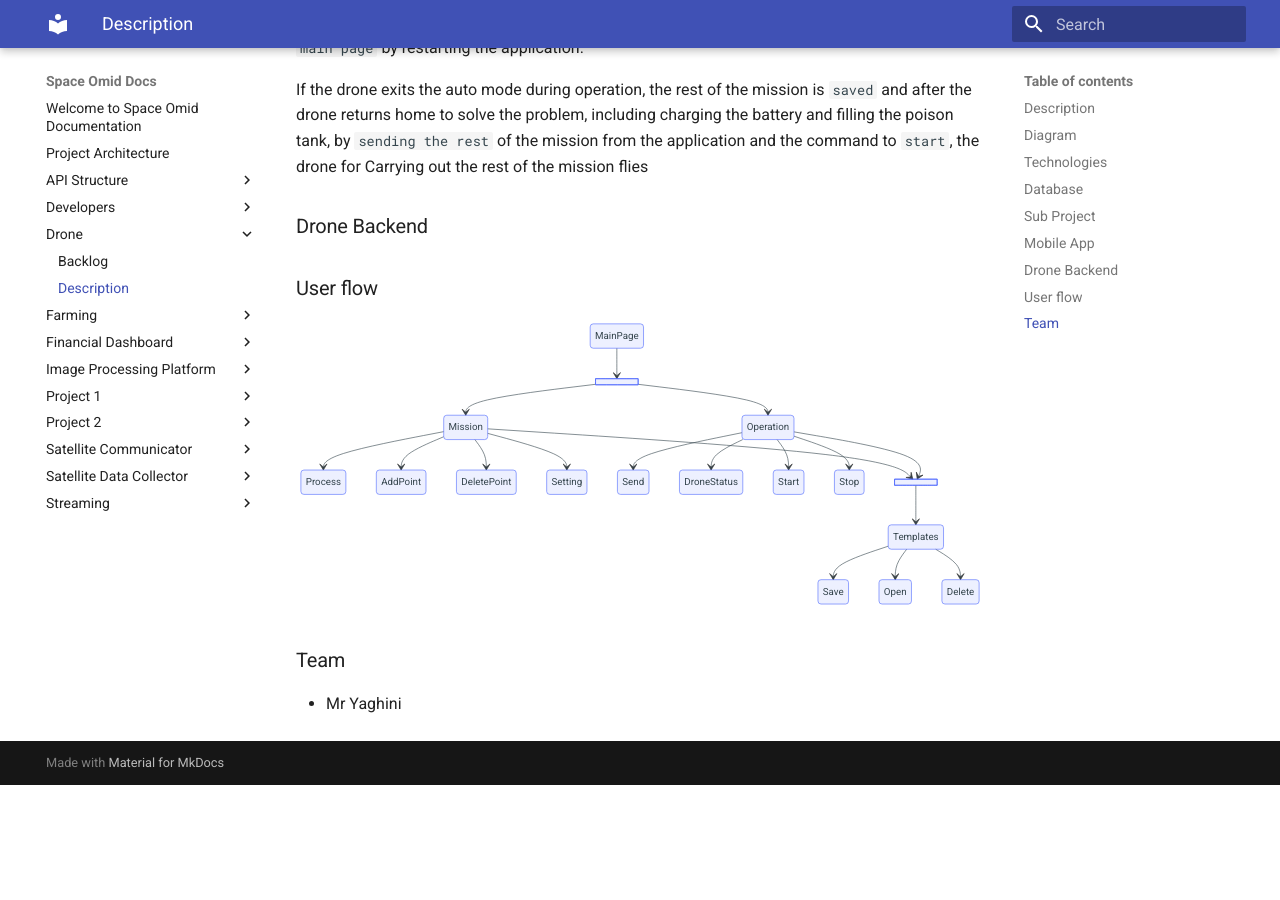
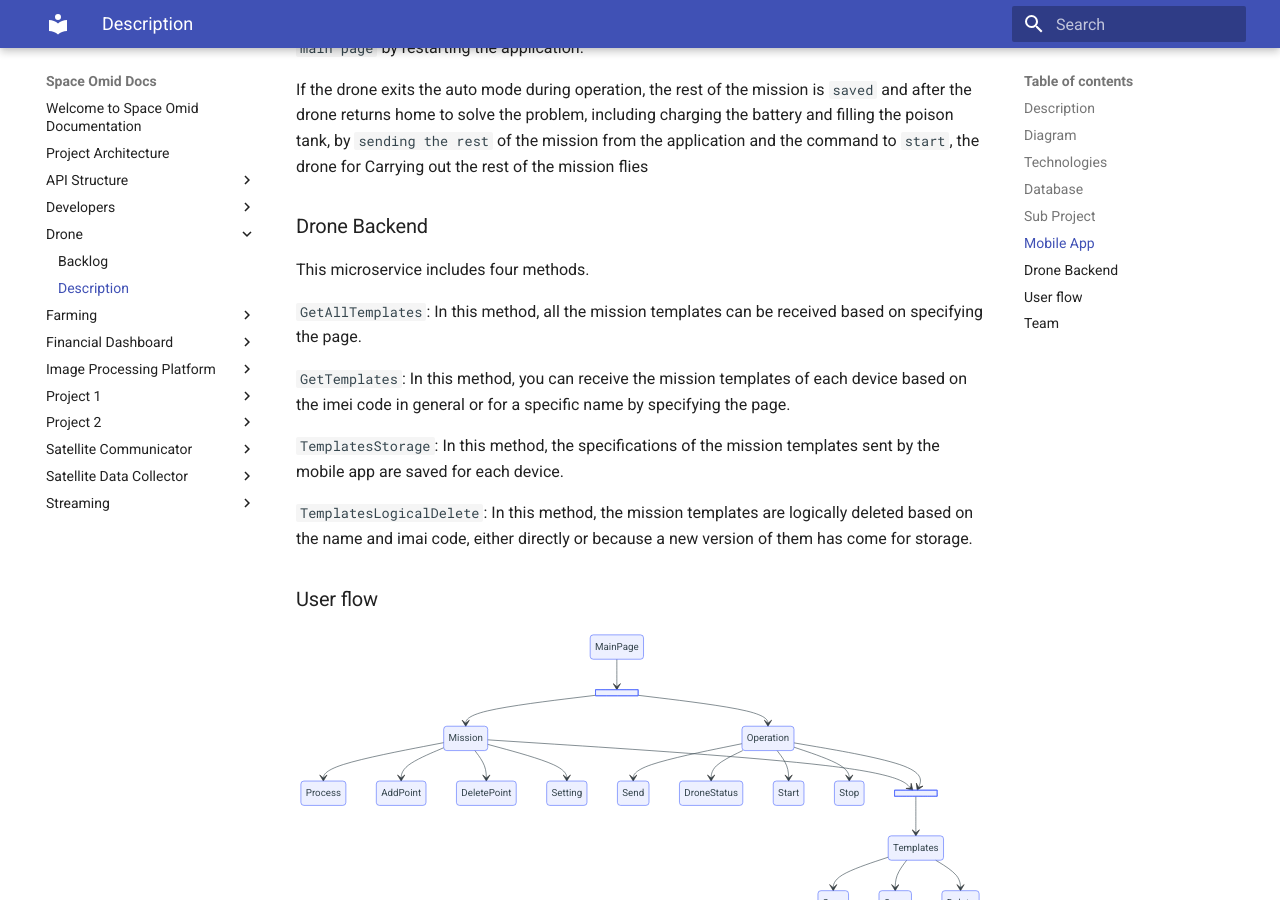
Before and after one commit to spaceomid/Documentation, an MkDocs documentation site: the page built from docs/Drone/Description.md, in a window 1280 px wide and 900 px high, scrolled down 1935 px. Built offline with MkDocs 1.6.1 and Material for MkDocs 9.7.7, drawn with Linux system fonts in a browser that asks for light colours; before the commit the page ends 2720 px from its top, so only the background shows below that.

Commit message:
drone backend doc

````diff
--- a/docs/Drone/Description.md
+++ b/docs/Drone/Description.md
@@ -69,7 +69,15 @@ If the drone exits the auto mode during operation, the rest of the mission is `s
 
 ### Drone Backend
 
+This microservice includes four methods.
 
+`GetAllTemplates`: In this method, all the mission templates can be received based on specifying the page.
+
+`GetTemplates`: In this method, you can receive the mission templates of each device based on the imei code in general or for a specific name by specifying the page.
+
+`TemplatesStorage`: In this method, the specifications of the mission templates sent by the mobile app are saved for each device.
+
+`TemplatesLogicalDelete`: In this method, the mission templates are logically deleted based on the name and imai code, either directly or because a new version of them has come for storage.
 
 ### User flow
 ``` mermaid
````
